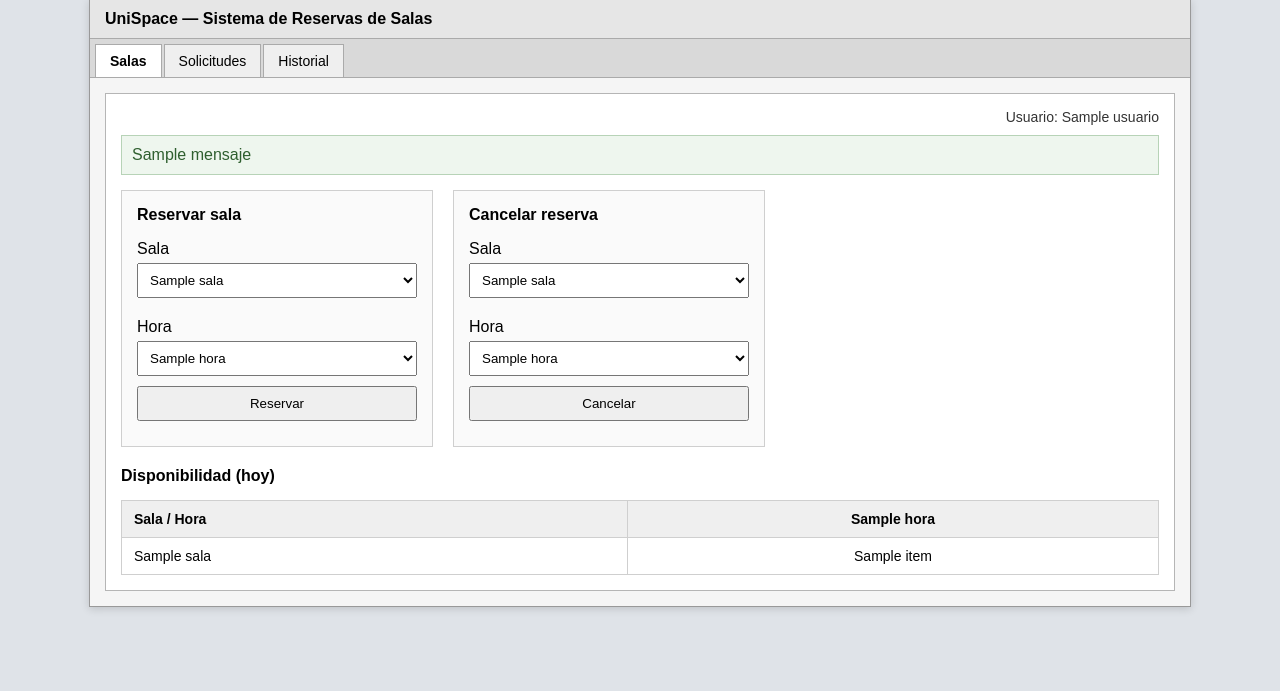
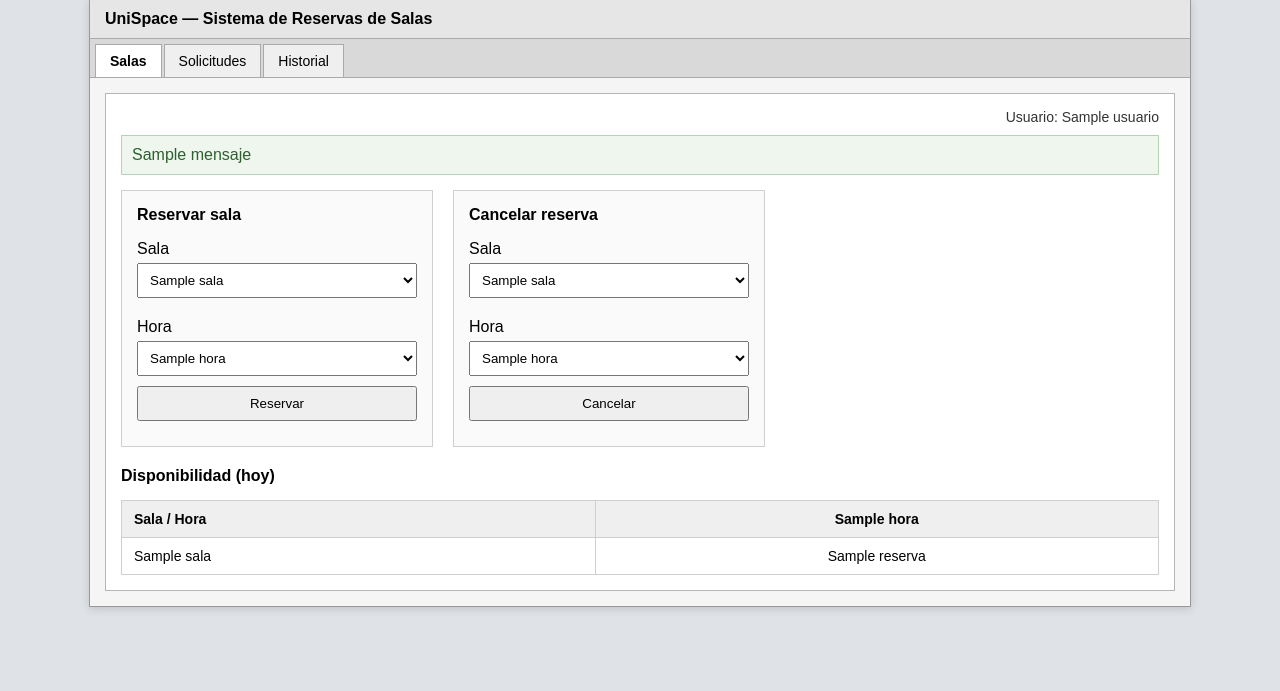
Before and after one commit to yanethmendivelsom42-dev/Proyecto_UniSpace, a FastAPI app: template backend/templates/dashboard.html in a window 1280 px wide. Shown: the part 31-722 px from the top of the page. Run offline with FastAPI, Linux system fonts and the light colour scheme; the template is opened without the code that fills it: most values are stand-ins (such as "Sample title", 1, 10 or a date in 2020).

Commit message:
Ajustar dashboard al refactor MVC

```diff
--- a/backend/templates/dashboard.html
+++ b/backend/templates/dashboard.html
@@ -156,8 +156,8 @@
 
                         <label for="sala">Sala</label>
                         <select name="sala" id="sala" required>
-                            {% for item in salas %}
-                            <option value="{{ item.sala }}">{{ item.sala }}</option>
+                            {% for sala in salas %}
+                            <option value="{{ sala }}">{{ sala }}</option>
                             {% endfor %}
                         </select>
 
@@ -179,8 +179,8 @@
 
                         <label for="sala_cancelar">Sala</label>
                         <select name="sala" id="sala_cancelar" required>
-                            {% for item in salas %}
-                            <option value="{{ item.sala }}">{{ item.sala }}</option>
+                            {% for sala in salas %}
+                            <option value="{{ sala }}">{{ sala }}</option>
                             {% endfor %}
                         </select>
 
@@ -208,11 +208,11 @@
                     </tr>
                 </thead>
                 <tbody>
-                    {% for item in salas %}
+                    {% for sala in salas %}
                     <tr>
-                        <td>{{ item.sala }}</td>
+                        <td>{{ sala }}</td>
                         {% for hora in horas %}
-                        <td>{{ item[hora] }}</td>
+                        <td>{{ reservas[sala][hora] }}</td>
                         {% endfor %}
                     </tr>
                     {% endfor %}
```
Also changed, not shown: backend/routers/web_router.py (+30 -7 lines).
